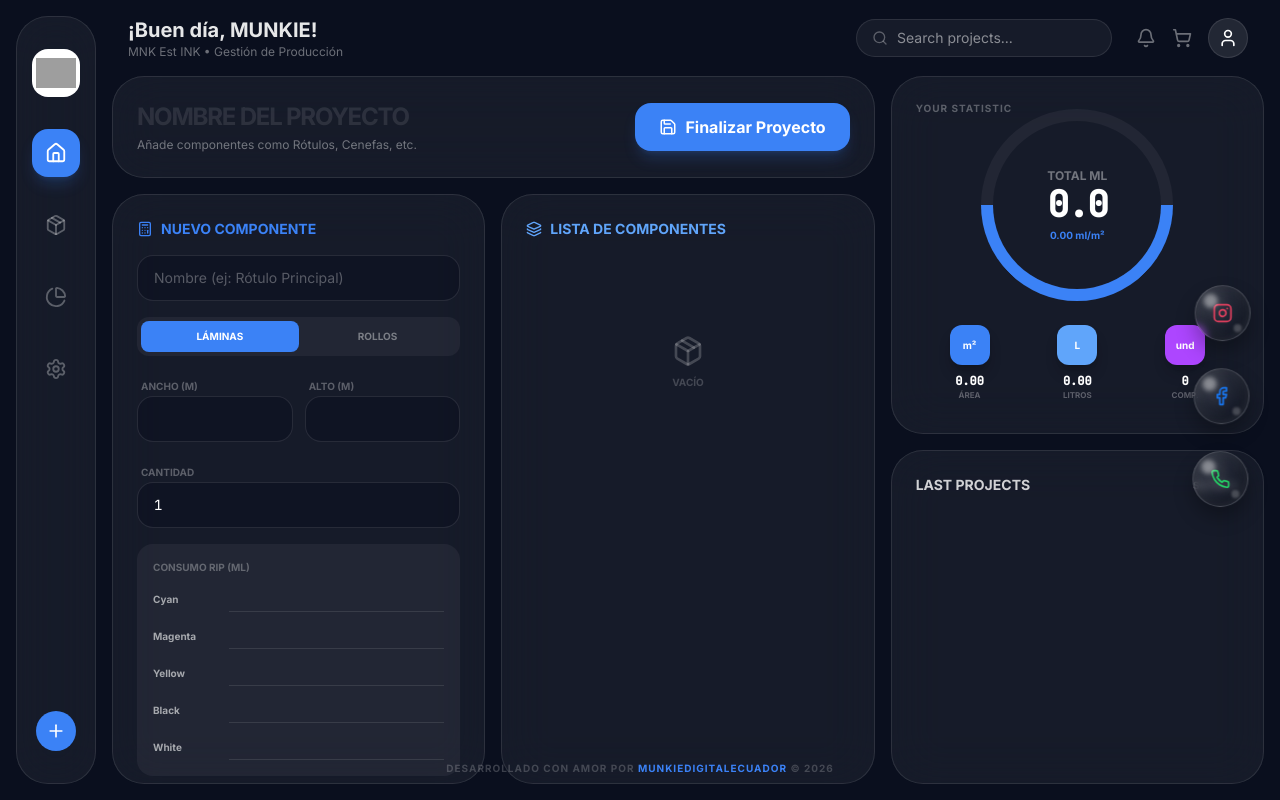
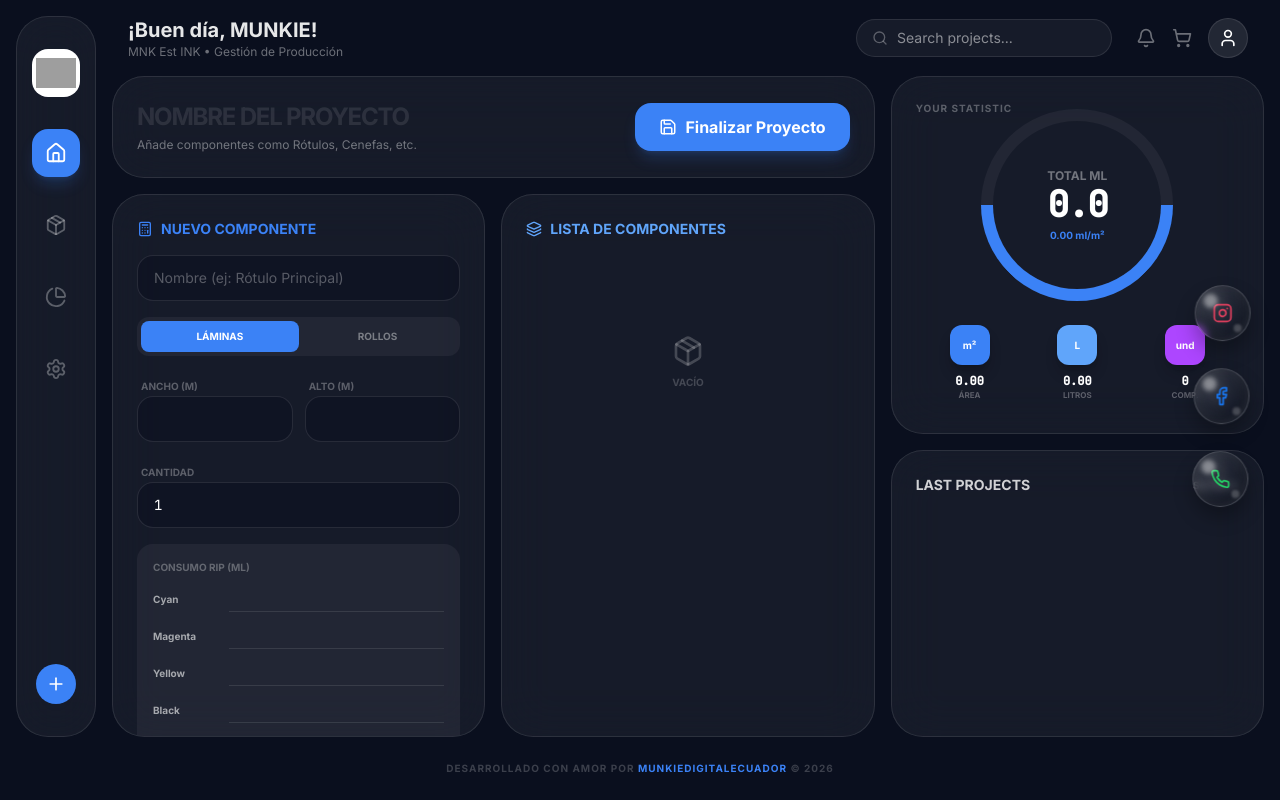
Before and after one commit to munkiedigitalecexe/Calculosdetintasprueba, a React (Vite) app: page / in a window 1280 px wide. Built offline with nearby package versions, Linux system fonts and the light colour scheme; grey boxes are pictures that could not be loaded.

Commit message:
feat: Add developer credits footer
Introduces a footer with developer credits and a link to the developer's website. This enhances the application's attribution and provides a clear connection to its origin.

```diff
--- a/src/App.tsx
+++ b/src/App.tsx
@@ -131,9 +131,10 @@ export default function App() {
   };
 
   return (
-    <div className="flex h-screen bg-brand-bg text-white overflow-hidden p-4 gap-4">
-      {/* Sidebar */}
-      <aside className="w-20 glass-card flex flex-col items-center py-8 gap-8 shrink-0">
+    <div className="flex flex-col h-screen bg-brand-bg text-white overflow-hidden p-4">
+      <div className="flex flex-1 gap-4 overflow-hidden mb-4">
+        {/* Sidebar */}
+        <aside className="w-20 glass-card flex flex-col items-center py-8 gap-8 shrink-0">
         <div className="w-12 h-12 rounded-2xl overflow-hidden bg-white p-1">
           <img src={LOGO_URL} alt="Logo" className="w-full h-full object-contain" referrerPolicy="no-referrer" />
         </div>
@@ -404,6 +405,12 @@ export default function App() {
           </div>
         </div>
       </main>
+    </div>
+
+      {/* Credits Footer */}
+      <footer className="text-[10px] font-bold text-white/20 uppercase tracking-widest text-center py-2 shrink-0">
+        desarrollado con amor por <a href="https://munkiedigitalecuador.vercel.app/" target="_blank" rel="noopener noreferrer" className="text-brand-accent hover:underline">munkiedigitalecuador</a> © 2026
+      </footer>
 
       {/* Social Bubbles */}
       <div className="fixed right-8 top-1/2 -translate-y-1/2 flex flex-col gap-6 z-50">
@@ -425,11 +432,6 @@ export default function App() {
         >
           <svg xmlns="http://www.w3.org/2000/svg" width="20" height="20" viewBox="0 0 24 24" fill="none" stroke="#25D366" strokeWidth="2" strokeLinecap="round" strokeLinejoin="round"><path d="M22 16.92v3a2 2 0 0 1-2.18 2 19.79 19.79 0 0 1-8.63-3.07 19.5 19.5 0 0 1-6-6 19.79 19.79 0 0 1-3.07-8.67A2 2 0 0 1 4.11 2h3a2 2 0 0 1 2 1.72 12.84 12.84 0 0 0 .7 2.81 2 2 0 0 1-.45 2.11L8.09 9.91a16 16 0 0 0 6 6l1.27-1.27a2 2 0 0 1 2.11-.45 12.84 12.84 0 0 0 2.81.7A2 2 0 0 1 22 16.92z"/></svg>
         </SocialIcon>
-      </div>
-
-      {/* Credits Footer overlay */}
-      <div className="fixed bottom-6 left-1/2 -translate-x-1/2 text-[10px] font-bold text-white/20 uppercase tracking-widest text-center whitespace-nowrap">
-        desarrollado con amor por <a href="https://munkiedigitalecuador.vercel.app/" target="_blank" rel="noopener noreferrer" className="text-brand-accent hover:underline">munkiedigitalecuador</a> © 2026
       </div>
     </div>
   );
```
